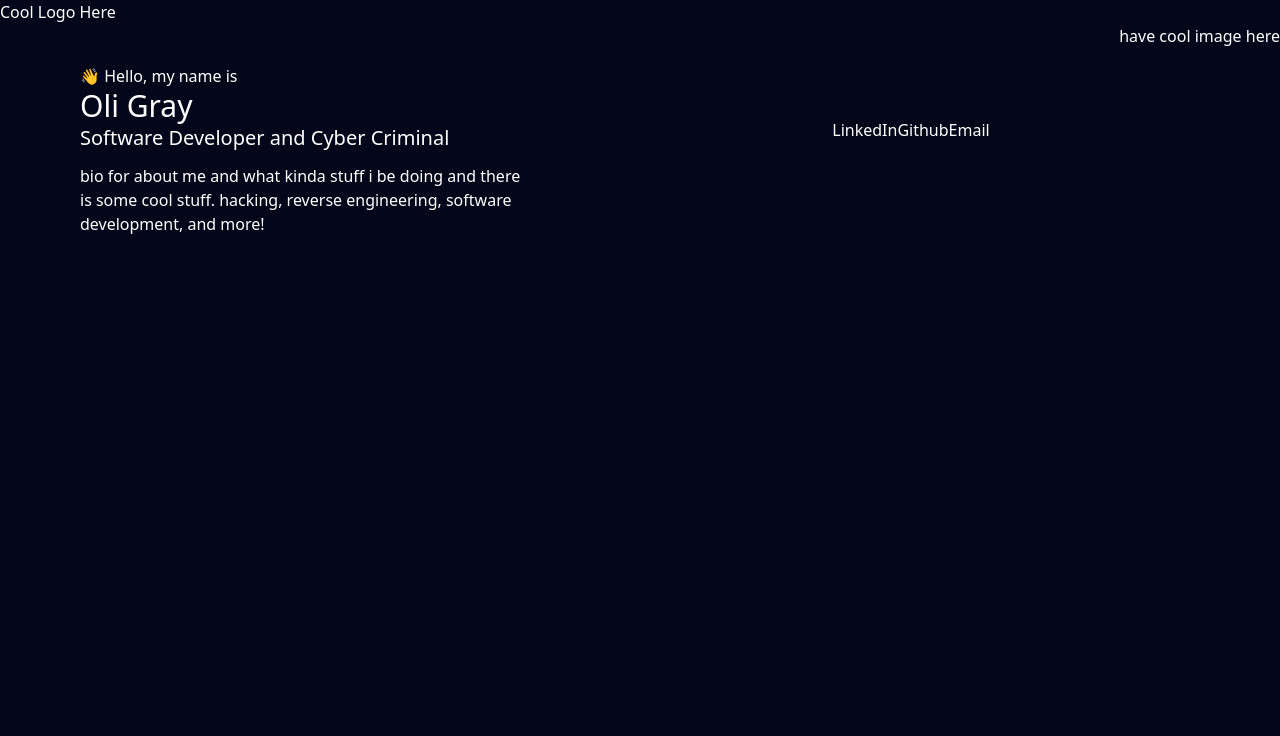
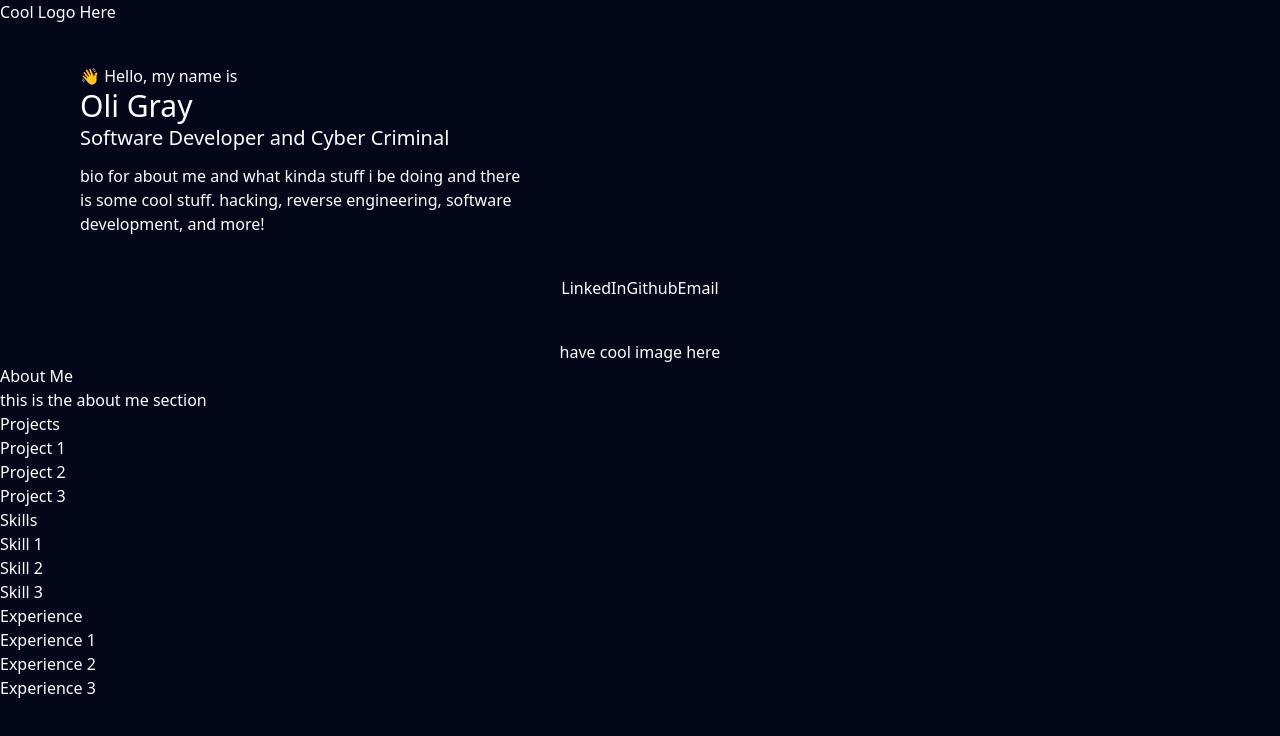
Before and after one commit to KermitTheFr0g/Portfolio, a Next.js app: page / in a window 1280 px wide. Shown: the top 736 px of the page. Built offline with nearby package versions, Linux system fonts and the light colour scheme.

Commit message:
about me section

```diff
--- a/src/components/modules/Projects.tsx
+++ b/src/components/modules/AboutMe.tsx
@@ -1,6 +1,6 @@
 import { FC } from "react";
 
-const Projects:FC = () => {
+const AboutMe:FC = () => {
     return(
         <div>
 
@@ -9,4 +9,4 @@ const Projects:FC = () => {
     )
 }
 
-export default Projects;
+export default AboutMe;
--- a/src/pages/index.tsx
+++ b/src/pages/index.tsx
@@ -3,7 +3,7 @@ import Image from 'next/image';
 
 import TopNav from '@/components/modules/TopNav'
 import Experience from '@/components/modules/Experience'
-import Projects from '@/components/modules/Projects'
+import Projects from '@/components/modules/AboutMe'
 
 export default function Home() {
   return (
@@ -17,7 +17,7 @@ export default function Home() {
 
       <main>
         <TopNav />
-        <div className='flex flex-col md:flex-row'>
+        <div className='flex flex-col'>
           <div className="m-auto p-10 md:ml-10 md:w-5/12">
               <div>👋 Hello, my name is</div>
               <div className="text-3xl">Oli Gray</div>
@@ -49,6 +49,39 @@ export default function Home() {
           </div>
         </div>
 
+        <div>
+          <div>About Me</div>
+          <p>
+            this is the about me section
+          </p>
+
+          <div className=''>
+            <div>Projects</div>
+            <ul>
+              <li>Project 1</li>
+              <li>Project 2</li>
+              <li>Project 3</li>
+            </ul>
+          </div>
+
+          <div>
+            <div>Skills</div>
+            <ul>
+              <li>Skill 1</li>
+              <li>Skill 2</li>
+              <li>Skill 3</li>
+            </ul>
+          </div>
+        </div>
+
+        <div>
+          <div>Experience</div>
+          <ul>
+            <li>Experience 1</li>
+            <li>Experience 2</li>
+            <li>Experience 3</li>
+          </ul>
+        </div>
 
 
 
```
